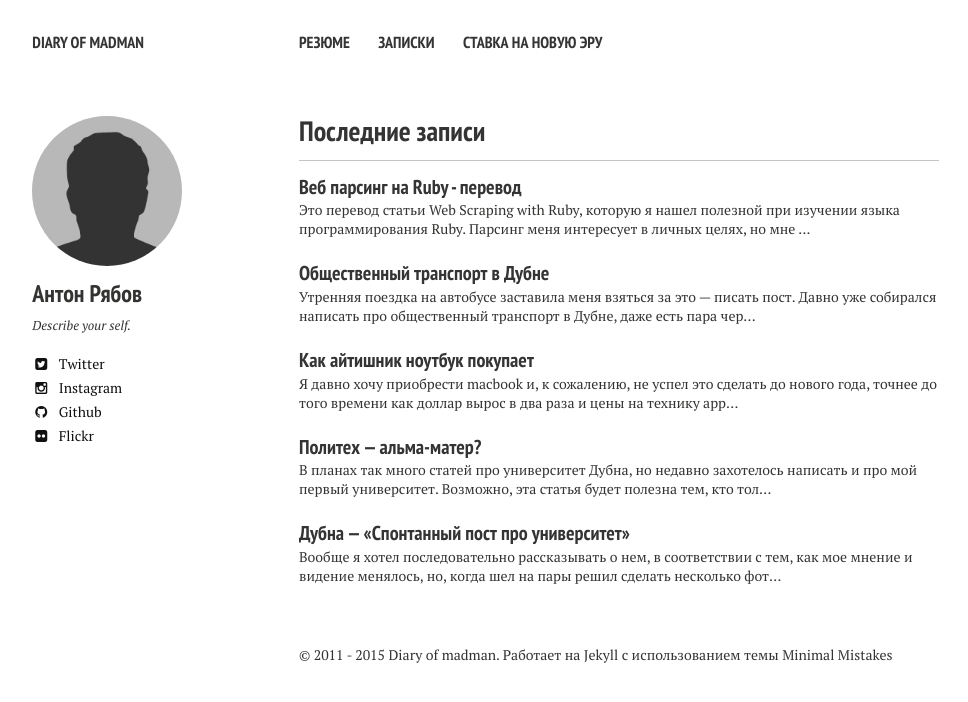
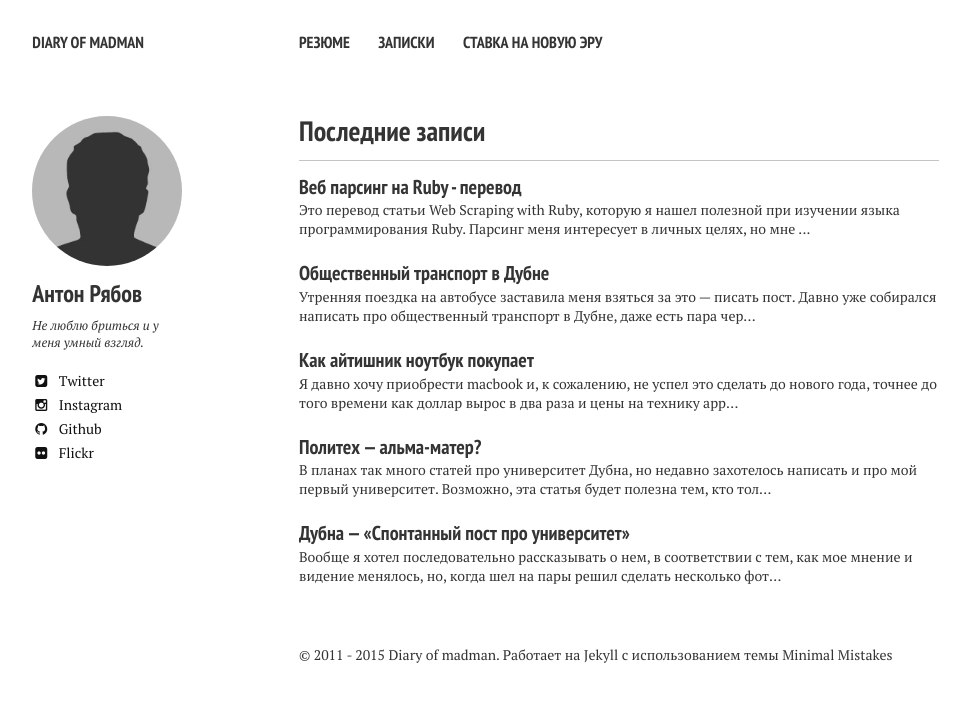
Before and after one commit to tonymadbrain/tonymadbrain.github.io, a Jekyll site: the page built from index.md, in a window 1280 px wide. Shown: the top 702 px of the page, without its empty margins (21-989 px from the left). Built offline with Jekyll 4.4.1, drawn with Linux system fonts in a browser that asks for light colours; nearby versions of some CDN libraries.

Commit message:
new description

```diff
--- a/_config.yml
+++ b/_config.yml
@@ -28,7 +28,7 @@ kramdown:
 owner:
   name: Антон Рябов
   avatar: bio-photo.jpg
-  bio: "Describe your self."
+  bio: "Не люблю бриться и у меня умный взгляд."
   email:
   disqus-shortname:
   twitter: tonymadbrain
```
